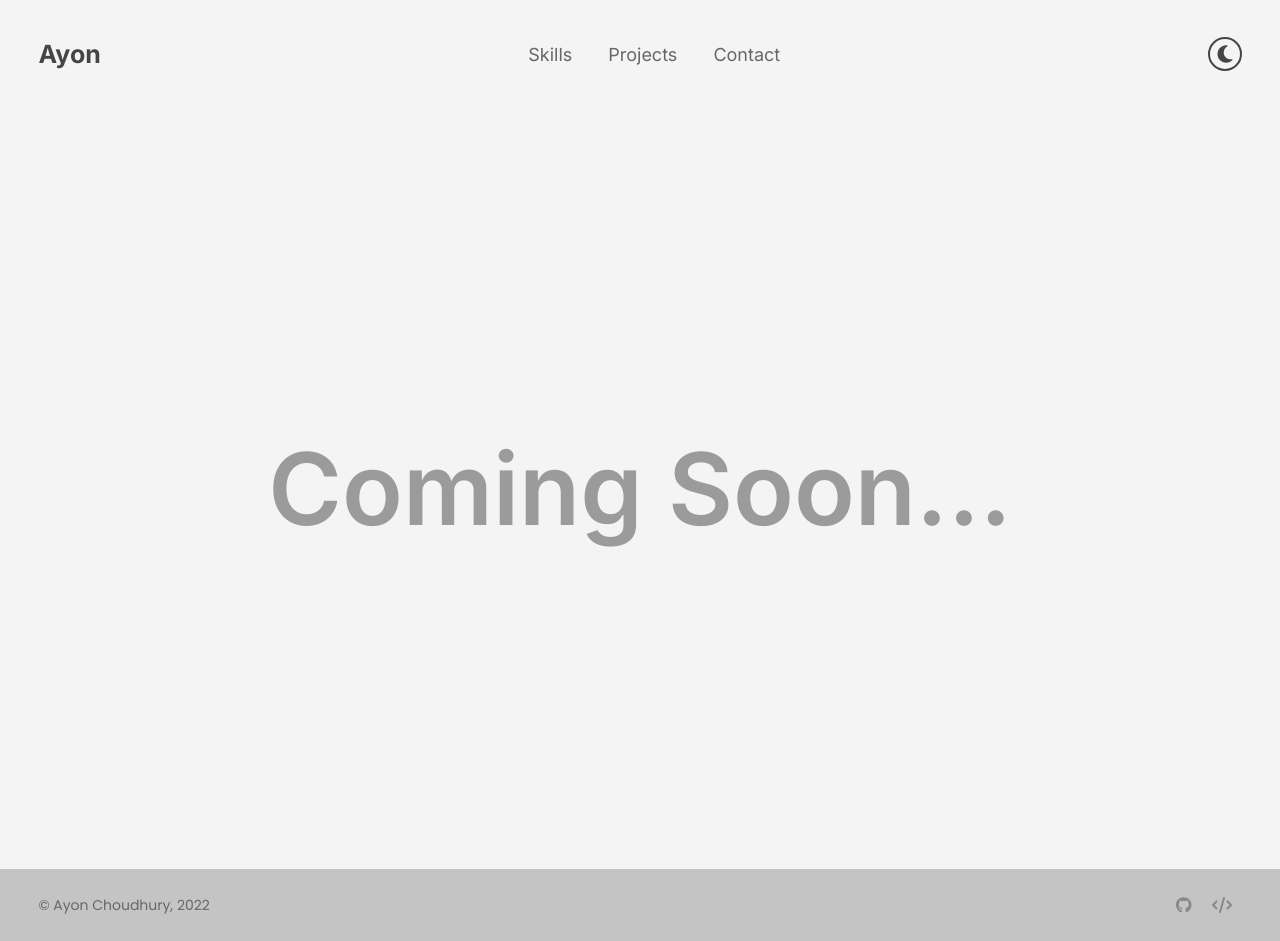
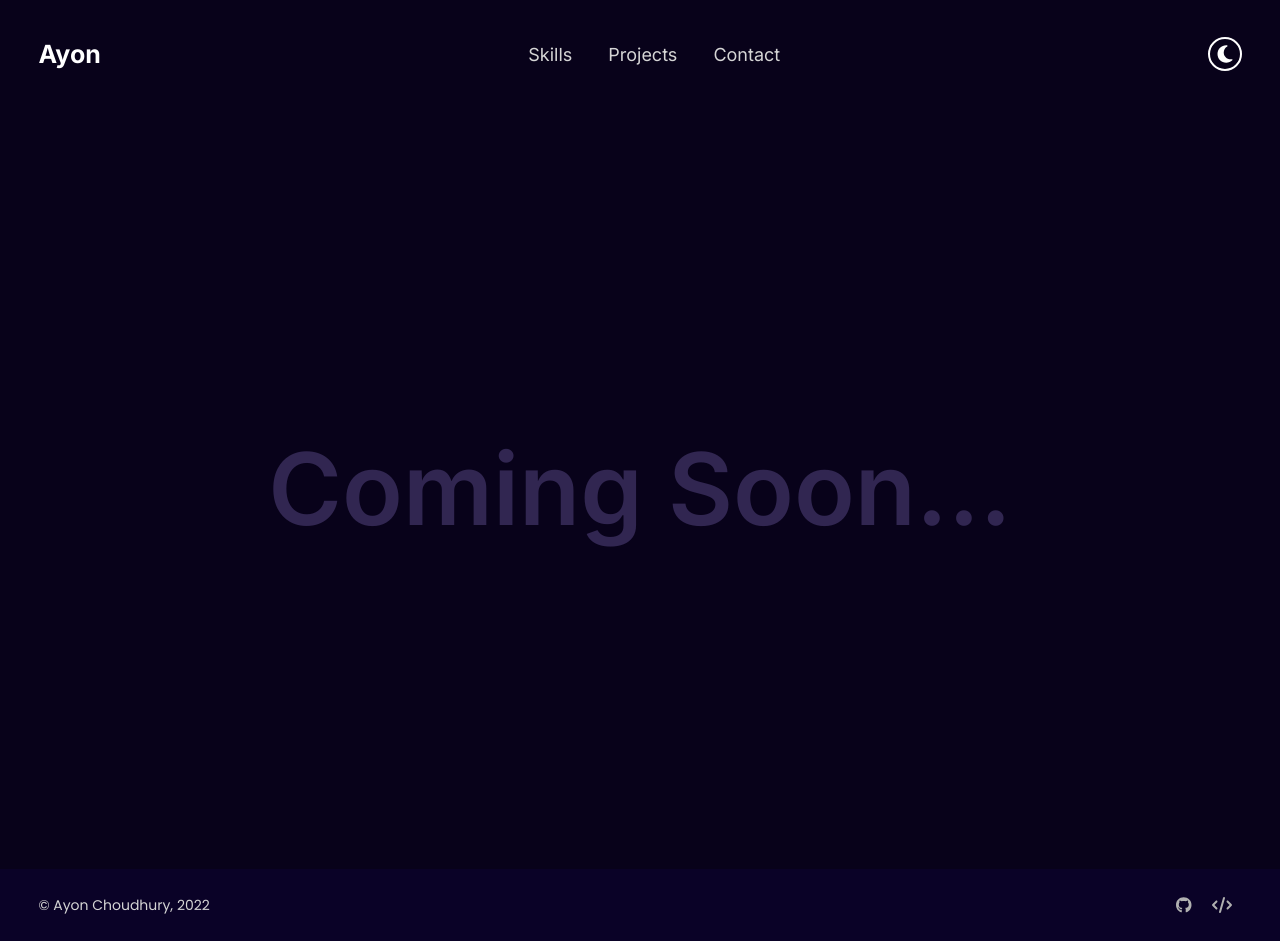
Before and after one commit to AyonC123/portfolio, a React (Create React App) app: page /contact in a window 1280 px wide. Built offline with nearby package versions, Linux system fonts and the light colour scheme.

Commit message:
update: theme switcher

```diff
--- a/src/App.css
+++ b/src/App.css
@@ -5,6 +5,21 @@
 @import url('https://fonts.googleapis.com/css2?family=Poppins&display=swap');
 
 :root {
+  --primary-background: #F4F4F4;
+  --secondary-background: #eaeaea;
+  --tertiary-background: #d5d5d5;
+  --quadratric-background: #c4c4c4;
+  --mobilenav-background: #d6d6d6d8;
+  --pfp-background: #949393;
+  --primary-color: #454545;
+  --secondary-color: #676767;
+  --tertiary-color: #888888;
+  --quadratric-color: #9B9B9B;
+  --link: #dddddd;
+  --link-hover-focus: #cccccc;
+}
+
+.darkTheme {
   --primary-background:#08021A;
   --secondary-background: #11082E;
   --tertiary-background: #0E0724;
@@ -17,21 +32,6 @@
   --quadratric-color: #312651;
   --link: #15044D;
   --link-hover-focus: #190656;
-}
-
-.lightTheme {
-  --primary-background: #F4F4F4;
-  --secondary-background: #eaeaea;
-  --tertiary-background: #d5d5d5;
-  --quadratric-background: #c4c4c4;
-  --mobilenav-background: #d6d6d6d8;
-  --pfp-background: #949393;
-  --primary-color: #454545;
-  --secondary-color: #676767;
-  --tertiary-color: #888888;
-  --quadratric-color: #9B9B9B;
-  --link: #dddddd;
-  --link-hover-focus: #cccccc;
 }
 
 /* MAIN */
--- a/src/App.js
+++ b/src/App.js
@@ -15,9 +15,9 @@ import NotFound from './pages/NotFound';
 function App() {
   const theme = window.localStorage.getItem('KDV_THEME')
   if (theme === "dark" || theme === "undefined") {
-    document.body.classList.remove('lightTheme')
+    document.body.classList.remove('darkTheme')
   } else {
-    document.body.classList.add('lightTheme')
+    document.body.classList.add('darkTheme')
   }
   return (
     <div className='App'>
--- a/src/components/Navbar.js
+++ b/src/components/Navbar.js
@@ -10,7 +10,7 @@ function Navbar() {
 
   const themeSwitcher = () => {
     if (typeof window !== "undefined") {
-      document.body.classList.toggle('lightTheme');
+      document.body.classList.toggle('darkTheme');
       const theme = window.localStorage.getItem('KDV_THEME');
       window.localStorage.setItem(
         "KDV_THEME",
```
